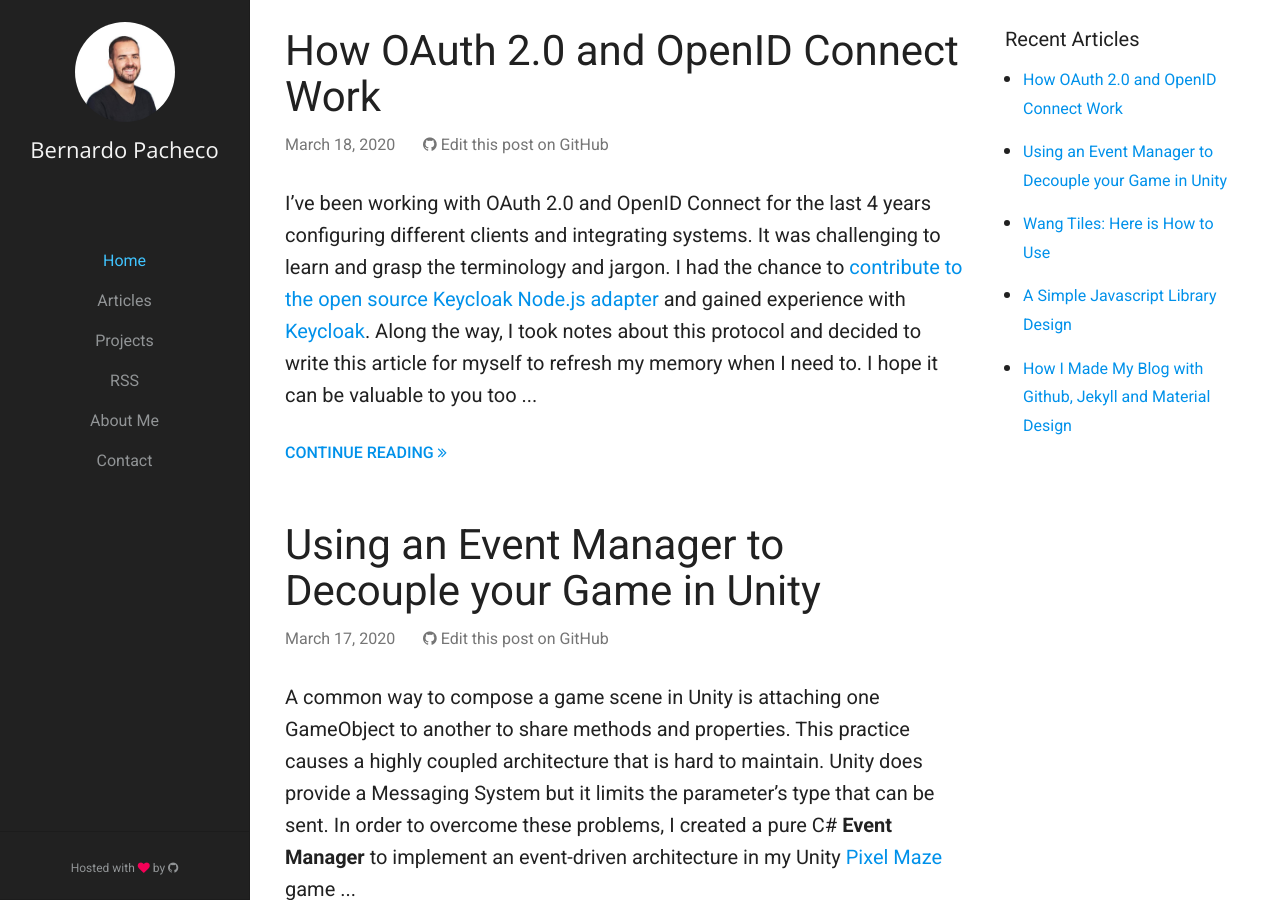
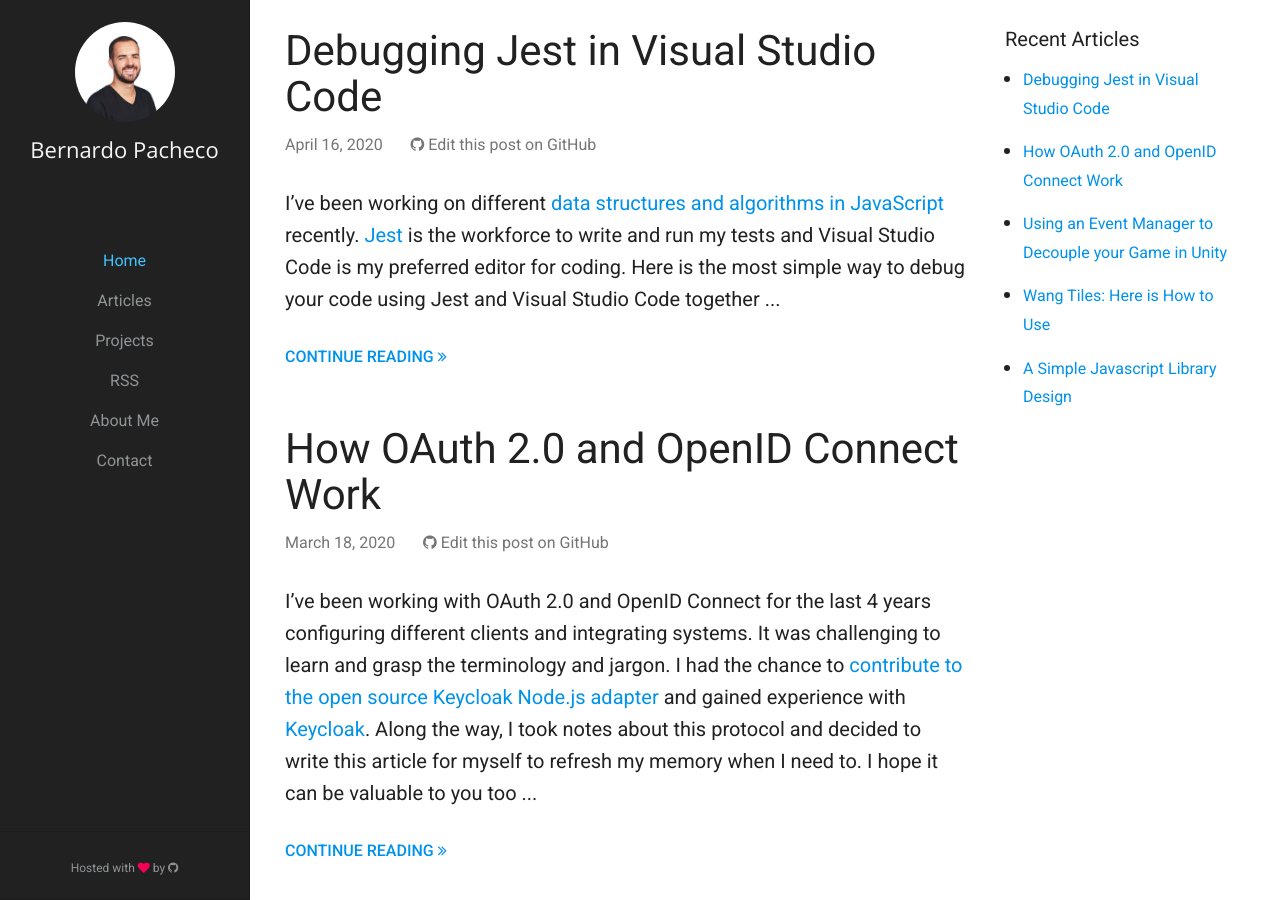
Before and after one commit to bernardopacheco/bernardopacheco.github.io, a Jekyll site: the page built from index.html, in a window 1280 px wide and 900 px high. Built offline with Jekyll 4.4.1, drawn with Linux system fonts in a browser that asks for light colours; the list of posts is cut into pages by our own code; comment, search, counter and statistics services are not loaded.

Commit message:
content(post): add jest and vscode article

```diff
--- /dev/null
+++ b/_posts/2020-04-16-debugging-jest-in-visual-studio-code.markdown
@@ -0,0 +1,39 @@
+---
+layout: post
+title:  "Debugging Jest in Visual Studio Code"
+description: How to debug Jest in Visual Studio Code
+permalink: /debugging-jest-in-visual-studio-code
+---
+
+I've been working on different <a href="https://github.com/bernardopacheco/javascript-data-structures-algorithms" target="_blank">data structures and algorithms in JavaScript</a> recently. <a href="https://jestjs.io/en/" target="_blank">Jest</a> is the workforce to write and run my tests and Visual Studio Code is my preferred editor for coding. Here is the most simple way to debug your code using Jest and Visual Studio Code together.
+
+<!--excerpt_separator-->
+
+ While coding Quicksort tests were broken with no clue. I wish I could be able to put breakpoints and then step through the source with the inputs from my tests. I invested some time searching different blog posts and Stack Overflow questions and found out different approaches on how to do it, but they were old and had deprecated instructions.
+
+ Until I read <a href="https://jestjs.io/docs/en/troubleshooting#debugging-in-vs-code" target="_blank">Jest documentation</a>. Yes, I should have <a href="https://en.wikipedia.org/wiki/RTFM" target="_blank">RTFM</a>.
+
+ Without further chatter, you only have to update your `.vscode/launch.json` file in Visual Studio Code with the content below, put a breakpoint in the code and press `F5` key to start debugging.
+
+{% highlight javascript %}
+{
+  "version": "0.2.0",
+  "configurations": [
+    {
+      "name": "Debug Jest Tests",
+      "type": "node",
+      "request": "launch",
+      "runtimeArgs": [
+        "--inspect-brk",
+        "${workspaceRoot}/node_modules/.bin/jest",
+        "--runInBand"
+      ],
+      "console": "integratedTerminal",
+      "internalConsoleOptions": "neverOpen",
+      "port": 9229
+    }
+  ]
+}
+{% endhighlight %}
+
+I hope this tip can save you precious minutes of your time.
```
Also changed, not shown: assets/bernardopacheco-1.0.2.css, assets/bernardopacheco-1.0.2.js, 1 other file.
